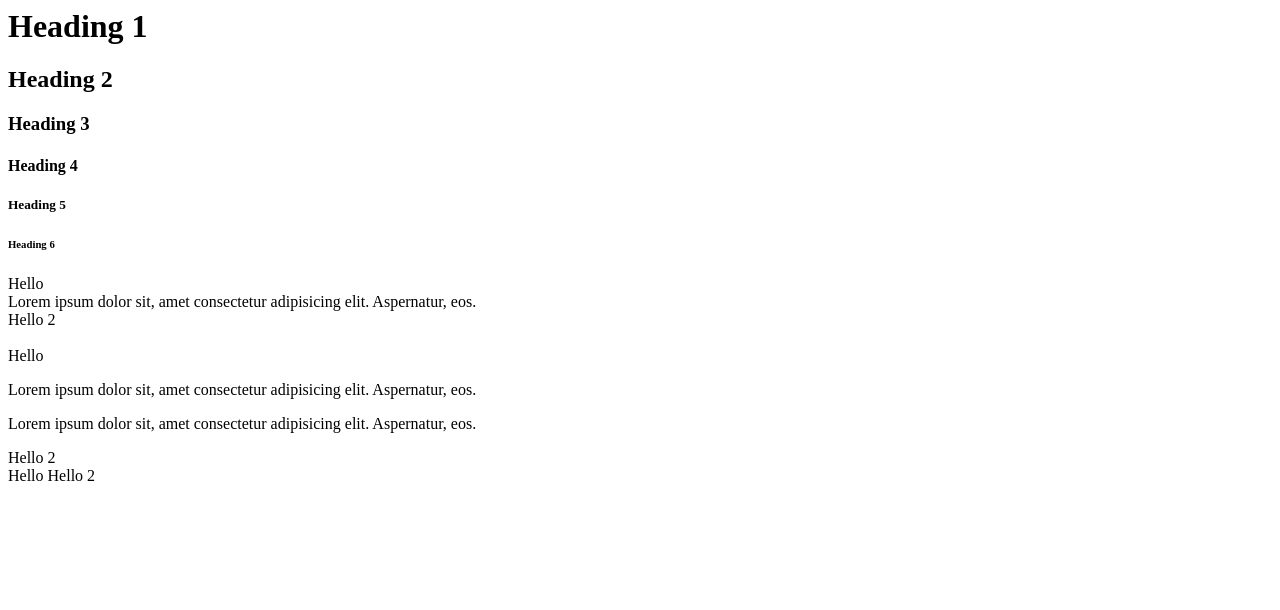
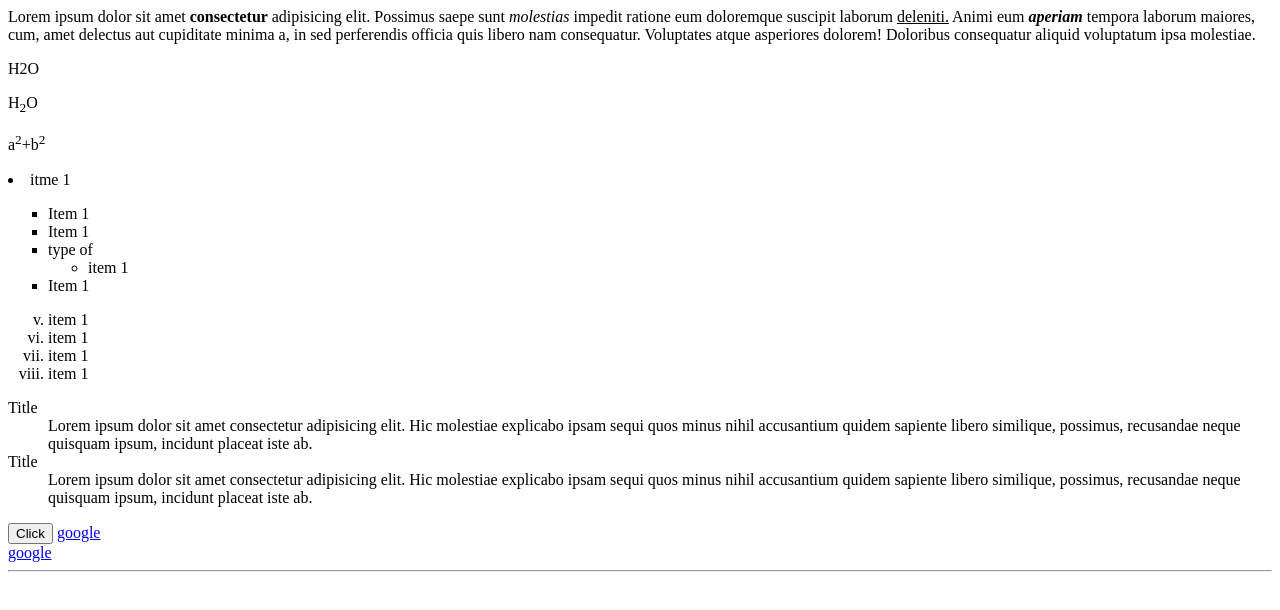
Before and after one commit to Suhagiya-Dhruv/Full-stack-program-5, a plain HTML site: page index.html in a window 1280 px wide. Drawn offline with Linux system fonts and the light colour scheme.

Commit message:
Semantic tag, Non sementic tag, list tag

```diff
--- a/index.html
+++ b/index.html
@@ -1,42 +1,90 @@
-<HTmL>
+<html>
 
 <head>
-    <!-- fav icon -->
-    <title>HTML</title>
+    <title>Document</title>
 </head>
 
 <body>
-    <h1>Heading 1</h1>
-    <h2>Heading 2</h2>
-    <h3>Heading 3</h3>
-    <h4>Heading 4</h4>
-    <h5>Heading 5</h5>
-    <h6>Heading 6</h6>
 
-    <!-- block tag/element -->
+    <!-- semantic tag vs non-sematic tag -->
 
-    <div>Hello</div>
-    <div>Lorem ipsum dolor sit, amet consectetur adipisicing elit. Aspernatur, eos.</div>
-    <div>Hello 2</div>
+    <!-- <h1>hello</h1> -->
+
+    <!-- <header>hello</header>
+    <div>hello</div>
+
+    <div>Div tag</div>
+    <article>Article tag</article>
+
+    <div>div tag</div>
+    <time> time tag</time> -->
+
+    <!-- styling tag -->
+
+    <p>Lorem ipsum dolor sit amet <b>consectetur </b>adipisicing elit. Possimus saepe sunt <i>molestias</i> impedit
+        ratione eum
+        doloremque suscipit laborum <u>deleniti.</u> Animi eum <b><i>aperiam</i></b> tempora laborum maiores, cum, amet
+        delectus aut
+        cupiditate minima a, in sed perferendis officia quis libero nam consequatur. Voluptates atque asperiores
+        dolorem! Doloribus consequatur aliquid voluptatum ipsa molestiae.</p>
 
 
-    <!--  self closing tag -->
-    <br />
+    <p>H2O</p>
+    <!-- sub script tag -->
+    <p>H<sub>2</sub>O</p>
+
+    <!-- sup script tag -->
+    <p>a<sup>2</sup>+b<sup>2</sup></p>
 
 
-    <div>Hello</div>
-    <p>Lorem ipsum dolor sit, amet consectetur adipisicing elit. Aspernatur, eos.</p>
-    <p>Lorem ipsum dolor sit, amet consectetur adipisicing elit. Aspernatur, eos.</p>
-    <div>Hello 2</div>
+    <!-- list tag -->
+
+    <li>itme 1</li>
+
+    <!-- unorder list disc , circle, square-->
+    <ul type="square">
+        <li>Item 1</li>
+        <li>Item 1</li>
+        <li>
+            type of
+            <ul>
+                <li>item 1</li>
+            </ul>
+        </li>
+        <li>Item 1</li>
+    </ul>
+
+    <!-- order list 1, a, A ,i , I-->
+    <ol type="i" start="5">
+        <li>item 1</li>
+        <li>item 1</li>
+        <li>item 1</li>
+        <li>item 1</li>
+    </ol>
+
+    <!-- details list -->
+
+    <dl>
+        <dt>Title</dt>
+        <dd>Lorem ipsum dolor sit amet consectetur adipisicing elit. Hic molestiae explicabo ipsam sequi quos minus nihil accusantium quidem sapiente libero similique, possimus, recusandae neque quisquam ipsum, incidunt placeat iste ab.</dd>
+        <dt>Title</dt>
+        <dd>Lorem ipsum dolor sit amet consectetur adipisicing elit. Hic molestiae explicabo ipsam sequi quos minus nihil accusantium quidem sapiente libero similique, possimus, recusandae neque quisquam ipsum, incidunt placeat iste ab.</dd>
+    </dl>
+
+    <button>Click</button>
+    <!-- anchor tag -->
+
+    <a href="https://www.nasdaq.com/market-activity/stocks/googl"> google </a>
+    <br/>
+    <a href="https://google.com" target="_blank"> google </a>
+
+    <!-- horizontal role -->
+    <hr/>
 
 
-    <!-- inline tag/element -->
-    <span>Hello</span>
-    <span>Hello 2</span>
-
-
-    <!-- https://htmlreference.io/ -->
+    <!-- https://en.wikipedia.org/wiki/Laptop -->
+    <!-- https://chromewebstore.google.com/detail/web-developer/bfbameneiokkgbdmiekhjnmfkcnldhhm -->
 
 </body>
 
-</HTmL>
+</html>
```
